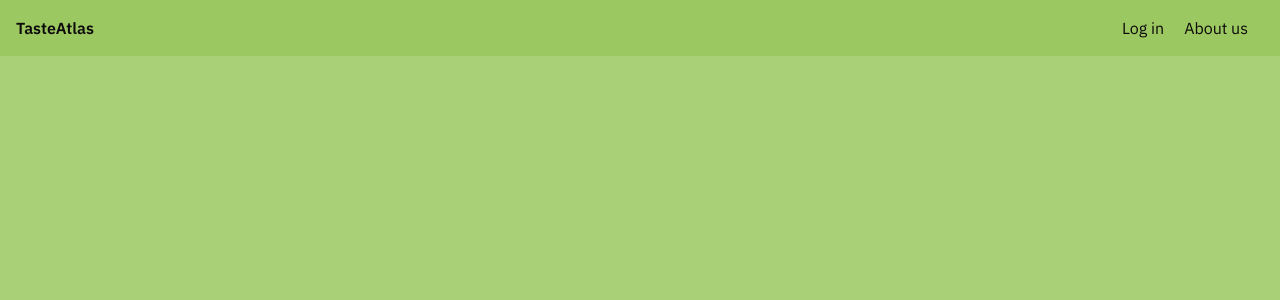
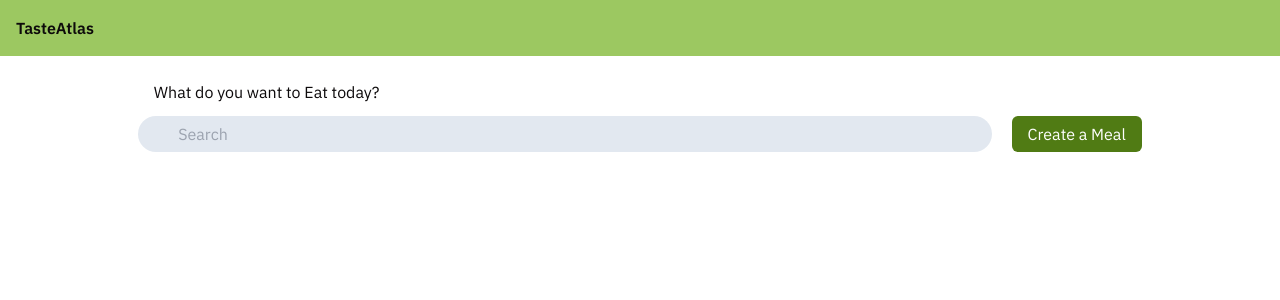
Before and after one commit to SafeTorpedo/TasteAtlas, a React (Vite) app in the folder client/: page /dashboard in a window 1280 px wide. Shown: the top 300 px of the page. Built offline with nearby package versions, Linux system fonts and the light colour scheme.

Commit message:
Search bar done, background added, different navbar for dashboard

```diff
--- a/client/src/App.jsx
+++ b/client/src/App.jsx
@@ -7,7 +7,7 @@ import Dashboard from "./pages/Dashboard";
 
 const App = () => {
     return (
-        <div className="h-screen bg-[#aad077] text-[#0d0a0b] app">
+        <div className="h-screen app">
             <BrowserRouter>
                 <Routes>
                     <Route path="/" element={<LandingPage />} />
--- /dev/null
+++ b/client/src/components/DashNavbar.jsx
@@ -0,0 +1,17 @@
+import React from 'react'
+import { Link } from "react-router-dom"
+
+const DashNavbar = () => {
+
+  return (
+    <div>
+      <nav className="py-4 px-4 flex bg-[#9cc861] justify-between ">
+            <span className="text_base font-semibold cursor-pointer"><Link to="/">TasteAtlas</Link></span>
+            {/* welcome */}
+            {/* signout */}
+        </nav>
+    </div>
+  )
+}
+
+export default DashNavbar
--- /dev/null
+++ b/client/src/components/Searchbar.jsx
@@ -0,0 +1,15 @@
+import React from 'react'
+
+const Searchbar = () => {
+  return (
+    <div>
+        <div className='h-9 w-5/12 max-[725px]:w-full text-center mt-6'>What do you want to Eat today?</div>
+        <form action="" className='w-full flex justify-center gap-5'>
+            <input type="text" className='text-black w-4/6 h-9 rounded-full px-10 bg-slate-200 focus:bg-white focus:outline-none' placeholder='Search'/>
+            <button className='bg-[#507b14] rounded-md h-9 px-4 text-center text-white'>Create a Meal</button>
+        </form>
+    </div>
+  )
+}
+
+export default Searchbar
--- a/client/src/pages/Dashboard.jsx
+++ b/client/src/pages/Dashboard.jsx
@@ -1,11 +1,12 @@
 import React from 'react'
-import Navbar from '../components/Navbar'
+import DashNavbar from '../components/DashNavbar'
+import Searchbar from '../components/Searchbar'
 
 const Dashboard = () => {
   return (
-    <div>
-        <Navbar />
-        {/* dashboard here */}
+    <div className='h-screen text-[#0d0a0b]'>
+        <DashNavbar />
+        <Searchbar />
     </div>
   )
 }
--- a/client/src/pages/LandingPage.jsx
+++ b/client/src/pages/LandingPage.jsx
@@ -4,7 +4,7 @@ import Hero from '../components/Hero'
 
 const LandingPage = () => {
   return (
-    <div>
+    <div className='h-screen bg-[#aad077] text-[#0d0a0b]'>
         <Navbar />
         <Hero />
     </div>
```
